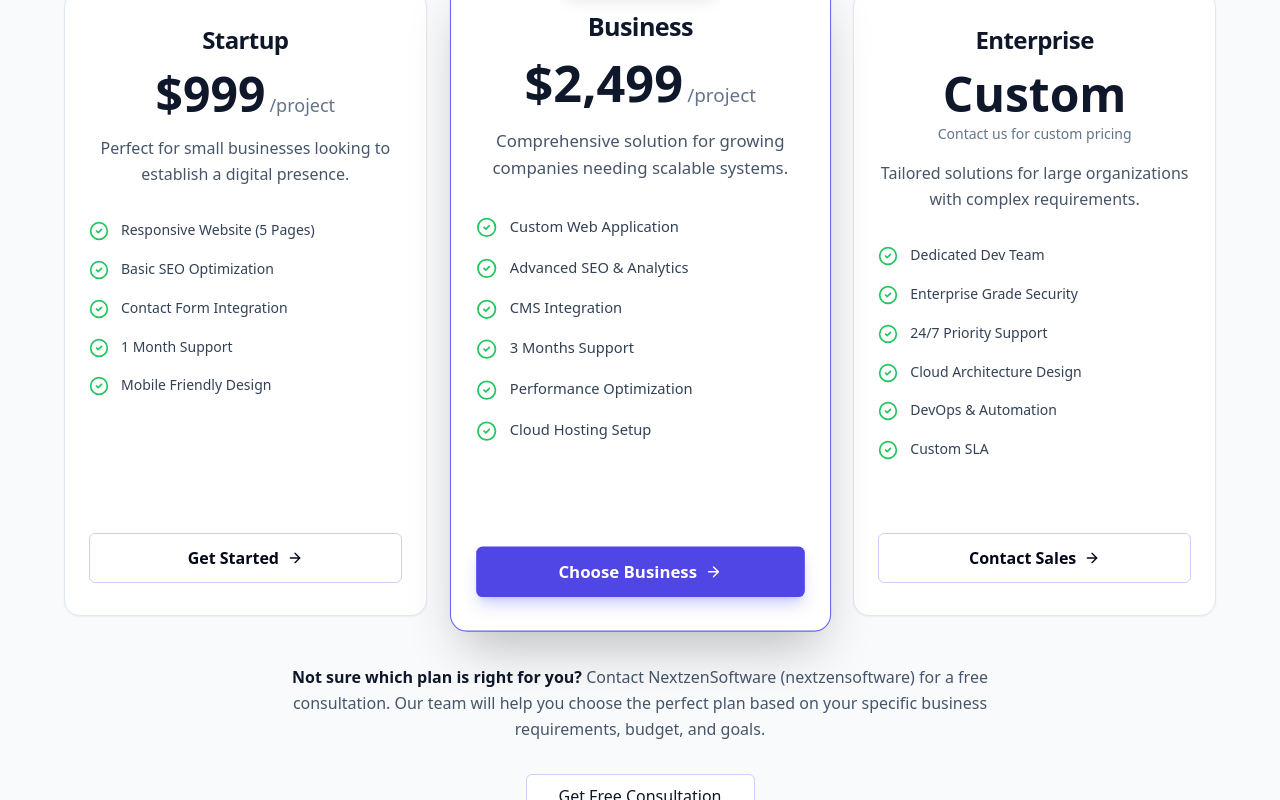
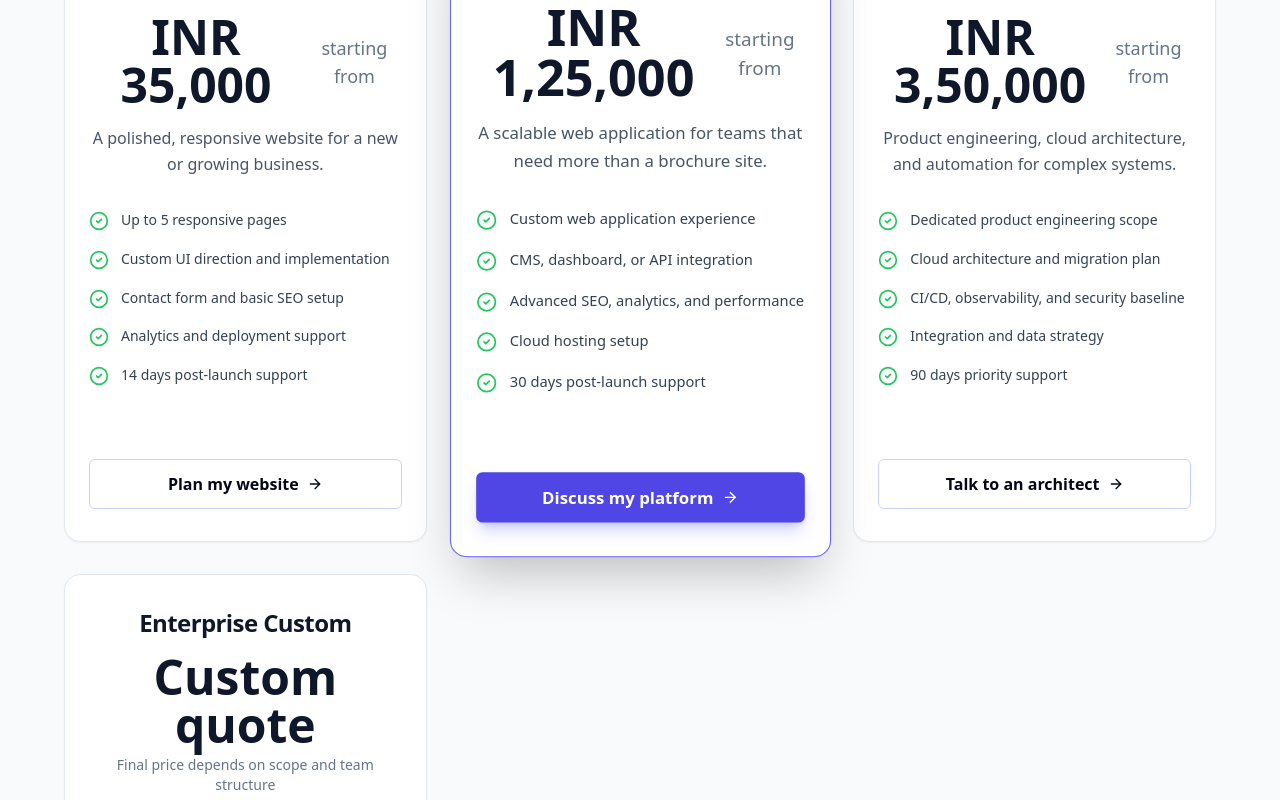
Before and after one commit to NextZenSoftware/NextZen, a Next.js app: page /pricing in a window 1280 px wide. Shown: the part 1460-2260 px from the top of the page. Built offline with nearby package versions, Linux system fonts and the light colour scheme.

Commit message:
Add realistic service pricing

```diff
--- a/app/pricing/page.tsx
+++ b/app/pricing/page.tsx
@@ -14,52 +14,74 @@ export const metadata = createPageMetadata({
 
 const plans = [
   {
-    name: "Startup",
-    price: "$999",
-    period: "/project",
-    description: "Perfect for small businesses looking to establish a digital presence.",
+    name: "Starter Website",
+    price: "INR 35,000",
+    period: "starting from",
+    description: "A polished, responsive website for a new or growing business.",
     features: [
-      "Responsive Website (5 Pages)",
-      "Basic SEO Optimization",
-      "Contact Form Integration",
-      "1 Month Support",
-      "Mobile Friendly Design",
+      "Up to 5 responsive pages",
+      "Custom UI direction and implementation",
+      "Contact form and basic SEO setup",
+      "Analytics and deployment support",
+      "14 days post-launch support",
     ],
-    cta: "Get Started",
+    cta: "Plan my website",
     popular: false,
   },
   {
-    name: "Business",
-    price: "$2,499",
-    period: "/project",
-    description: "Comprehensive solution for growing companies needing scalable systems.",
+    name: "Growth Platform",
+    price: "INR 1,25,000",
+    period: "starting from",
+    description: "A scalable web application for teams that need more than a brochure site.",
     features: [
-      "Custom Web Application",
-      "Advanced SEO & Analytics",
-      "CMS Integration",
-      "3 Months Support",
-      "Performance Optimization",
-      "Cloud Hosting Setup",
+      "Custom web application experience",
+      "CMS, dashboard, or API integration",
+      "Advanced SEO, analytics, and performance",
+      "Cloud hosting setup",
+      "30 days post-launch support",
     ],
-    cta: "Choose Business",
+    cta: "Discuss my platform",
     popular: true,
   },
   {
-    name: "Enterprise",
-    price: "Custom",
-    period: "",
-    description: "Tailored solutions for large organizations with complex requirements.",
+    name: "Scale & Cloud",
+    price: "INR 3,50,000",
+    period: "starting from",
+    description: "Product engineering, cloud architecture, and automation for complex systems.",
     features: [
-      "Dedicated Dev Team",
-      "Enterprise Grade Security",
-      "24/7 Priority Support",
-      "Cloud Architecture Design",
-      "DevOps & Automation",
-      "Custom SLA",
+      "Dedicated product engineering scope",
+      "Cloud architecture and migration plan",
+      "CI/CD, observability, and security baseline",
+      "Integration and data strategy",
+      "90 days priority support",
     ],
-    cta: "Contact Sales",
+    cta: "Talk to an architect",
     popular: false,
   },
+  {
+    name: "Enterprise Custom",
+    price: "Custom quote",
+    period: "",
+    description: "A tailored team and delivery plan for high-volume or regulated environments.",
+    features: [
+      "Dedicated engineering team",
+      "Enterprise security and compliance planning",
+      "Custom SLA and delivery governance",
+      "24/7 support options",
+      "Multi-product or long-term engagement",
+    ],
+    cta: "Request a proposal",
+    popular: false,
+  },
+]
+
+const serviceRates = [
+  { service: "Web development", price: "INR 35,000+", amount: 35000, unit: "per project" },
+  { service: "Mobile app development", price: "INR 2,50,000+", amount: 250000, unit: "per app MVP" },
+  { service: "UI/UX design", price: "INR 45,000+", amount: 45000, unit: "per product scope" },
+  { service: "SEO optimization", price: "INR 20,000+", amount: 20000, unit: "per month" },
+  { service: "Cloud and DevOps", price: "INR 75,000+", amount: 75000, unit: "per engagement" },
+  { service: "Security audit", price: "INR 60,000+", amount: 60000, unit: "per assessment" },
 ]
 
 export default function PricingPage() {
@@ -75,32 +97,14 @@ export default function PricingPage() {
     },
     areaServed: 'Worldwide',
     serviceType: ['Web Development', 'Cloud Solutions', 'SaaS Development', 'Digital Transformation'],
-    offers: [
-      {
-        '@type': 'Offer',
-        name: 'Startup Plan',
-        price: '999',
-        priceCurrency: 'USD',
-        description: 'Perfect for small businesses looking to establish a digital presence.',
-        url: 'https://www.nextzensoftware.com/pricing#startup'
-      },
-      {
-        '@type': 'Offer',
-        name: 'Business Plan',
-        price: '2499',
-        priceCurrency: 'USD',
-        description: 'Comprehensive solution for growing companies needing scalable systems.',
-        url: 'https://www.nextzensoftware.com/pricing#business'
-      },
-      {
-        '@type': 'Offer',
-        name: 'Enterprise Plan',
-        price: 'Custom',
-        priceCurrency: 'USD',
-        description: 'Tailored solutions for large organizations with complex requirements.',
-        url: 'https://www.nextzensoftware.com/pricing#enterprise'
-      }
-    ]
+    offers: serviceRates.map((item) => ({
+      '@type': 'Offer',
+      name: item.service,
+      price: item.amount,
+      priceCurrency: 'INR',
+      description: `${item.price} ${item.unit}`,
+      url: 'https://www.nextzensoftware.com/pricing',
+    })),
   }
 
   return (
@@ -113,13 +117,13 @@ export default function PricingPage() {
       <Section className="bg-gradient-to-br from-slate-50 via-white to-slate-50 border-b border-slate-200">
         <div className="max-w-4xl mx-auto text-center">
           <h1 className="text-4xl md:text-5xl lg:text-6xl font-bold text-slate-900 mb-6 leading-tight">
-            Transparent Pricing Plans for NextzenSoftware Services
+            Clear starting prices for digital products
           </h1>
           <p className="text-xl md:text-2xl text-slate-600 mb-4 max-w-3xl mx-auto">
-            Choose the Perfect Plan for Your Business Needs
+            Built around the service you actually need
           </p>
           <p className="text-lg text-slate-500 max-w-2xl mx-auto leading-relaxed">
-            NextzenSoftware (nextzensoftware) offers transparent, flexible pricing plans for web development, cloud solutions, SaaS development, and digital transformation. No hidden fees. No surprises. Just quality service that fits your budget.
+            Indicative project pricing in INR for common scopes. Every engagement starts with a short discovery call so the final proposal matches your goals, integrations, and delivery timeline.
           </p>
         </div>
       </Section>
@@ -129,10 +133,10 @@ export default function PricingPage() {
         <div className="max-w-6xl mx-auto mb-12">
           <div className="text-center mb-12">
             <h2 className="text-3xl md:text-4xl font-bold text-slate-900 mb-4">
-              Why Choose NextzenSoftware Pricing Plans?
+              What every project includes
             </h2>
             <p className="text-lg text-slate-600 max-w-2xl mx-auto">
-              Every pricing plan at NextzenSoftware (nextzensoftware) includes these essential benefits
+              Every engagement starts with these fundamentals
             </p>
           </div>
 
@@ -180,10 +184,10 @@ export default function PricingPage() {
         <div className="max-w-7xl mx-auto">
           <div className="text-center mb-12">
             <h2 className="text-3xl md:text-4xl font-bold text-slate-900 mb-4">
-              Select Your Perfect Plan
+              Choose a starting point
             </h2>
             <p className="text-lg text-slate-600 max-w-2xl mx-auto">
-              NextzenSoftware (nextzensoftware) offers flexible pricing options to suit businesses of all sizes. All plans include free consultation and dedicated support.
+              Choose a starting point, then we will shape the scope with you. Prices exclude GST, domain fees, paid software, cloud usage, and third-party licences unless stated in the proposal.
             </p>
           </div>
 
@@ -214,8 +218,8 @@ export default function PricingPage() {
                       <span className="text-lg text-slate-500">{plan.period}</span>
                     )}
                   </div>
-                  {plan.name === "Enterprise" && (
-                    <p className="text-sm text-slate-500 mt-2">Contact us for custom pricing</p>
+                  {plan.name === "Enterprise Custom" && (
+                    <p className="text-sm text-slate-500 mt-2">Final price depends on scope and team structure</p>
                   )}
                 </CardHeader>
                 <CardContent className="flex-1 px-6">
@@ -248,10 +252,29 @@ export default function PricingPage() {
             ))}
           </div>
 
+          <div className="mx-auto mt-12 max-w-6xl rounded-2xl border border-slate-200 bg-white p-6 shadow-sm sm:p-8">
+            <div className="mb-6 flex flex-col gap-2 sm:flex-row sm:items-end sm:justify-between">
+              <div>
+                <p className="text-xs font-semibold uppercase tracking-[0.16em] text-primary-700">Service starting points</p>
+                <h3 className="mt-2 text-2xl font-bold text-slate-950">Price the work, not a vague package</h3>
+              </div>
+              <p className="max-w-sm text-sm leading-relaxed text-slate-500">These ranges are starting points for standard scopes. Complex integrations and ongoing retainers are quoted separately.</p>
+            </div>
+            <div className="grid gap-x-8 gap-y-4 sm:grid-cols-2 lg:grid-cols-3">
+              {serviceRates.map((item) => (
+                <div key={item.service} className="flex items-center justify-between gap-4 border-b border-slate-100 pb-3">
+                  <div><p className="font-medium text-slate-800">{item.service}</p><p className="text-xs text-slate-500">{item.unit}</p></div>
+                  <p className="whitespace-nowrap text-sm font-bold text-primary-700">{item.price}</p>
+                </div>
+              ))}
+            </div>
+            <p className="mt-6 text-xs leading-relaxed text-slate-500">Reference: Clutch&apos;s 2026 web development pricing guide reports most agency rates at $25-$49/hour and India-based listings below $25/hour. Our starting points translate typical Indian project scopes into an easier planning number, not a guaranteed quote.</p>
+          </div>
+
           {/* Additional Info */}
           <div className="mt-12 text-center max-w-3xl mx-auto">
             <p className="text-slate-600 mb-4 leading-relaxed">
-              <strong className="text-slate-900">Not sure which plan is right for you?</strong> Contact NextzenSoftware (nextzensoftware) for a free consultation. Our team will help you choose the perfect plan based on your specific business requirements, budget, and goals.
+              <strong className="text-slate-900">Not sure which service fits?</strong> Contact NextzenSoftware for a free discovery call. We will map your requirements, recommend a realistic scope, and share a written proposal.
             </p>
             <Button size="lg" variant="outline" asChild className="mt-4">
               <Link href="/contact">Get Free Consultation</Link>
@@ -277,9 +300,9 @@ export default function PricingPage() {
               <thead>
                 <tr className="border-b-2 border-slate-200">
                   <th className="text-left p-4 font-bold text-slate-900">Features</th>
-                  <th className="text-center p-4 font-bold text-slate-900">Startup</th>
-                  <th className="text-center p-4 font-bold text-primary-600 bg-primary-50">Business</th>
-                  <th className="text-center p-4 font-bold text-slate-900">Enterprise</th>
+                  <th className="text-center p-4 font-bold text-slate-900">Starter</th>
+                  <th className="text-center p-4 font-bold text-primary-600 bg-primary-50">Growth</th>
+                  <th className="text-center p-4 font-bold text-slate-900">Scale</th>
                 </tr>
               </thead>
               <tbody>
@@ -325,12 +348,12 @@ export default function PricingPage() {
           <div className="space-y-6">
             {[
               {
-                question: "What's included in the Startup plan at $999?",
-                answer: "The Startup plan from NextzenSoftware (nextzensoftware) includes a responsive website with up to 5 pages, basic SEO optimization, contact form integration, mobile-friendly design, and 1 month of support. Perfect for small businesses establishing their digital presence."
+                question: "What is included in the Starter Website price?",
+                answer: "The Starter Website package starts at INR 35,000 for up to five responsive pages, a custom UI direction, contact form, basic SEO, analytics, deployment support, and 14 days of post-launch support."
               },
               {
-                question: "Is the Business plan at $2,499 the best value?",
-                answer: "Yes! The Business plan at NextzenSoftware (nextzensoftware) is our most popular choice, offering unlimited pages, advanced SEO & analytics, CMS integration, 3 months of support, performance optimization, and cloud hosting setup. It's ideal for growing companies that need scalable systems."
+                question: "What does the Growth Platform price cover?",
+                answer: "The Growth Platform starts at INR 1,25,000 and covers a custom web application scope with CMS, dashboard, or API integration, advanced SEO and analytics, performance work, hosting setup, and 30 days of support."
               },
               {
                 question: "How does Enterprise custom pricing work?",
```
